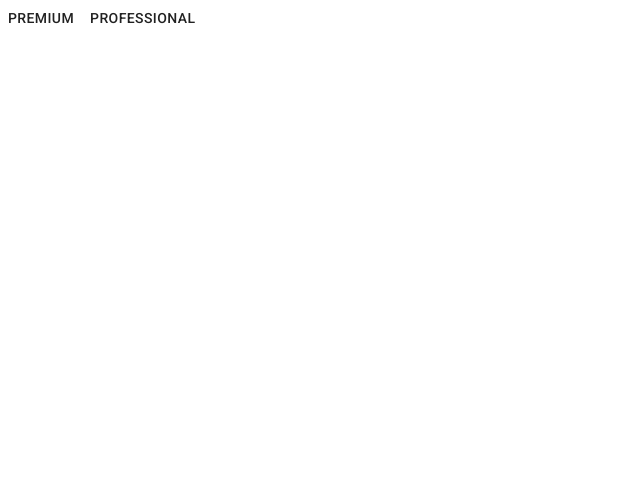
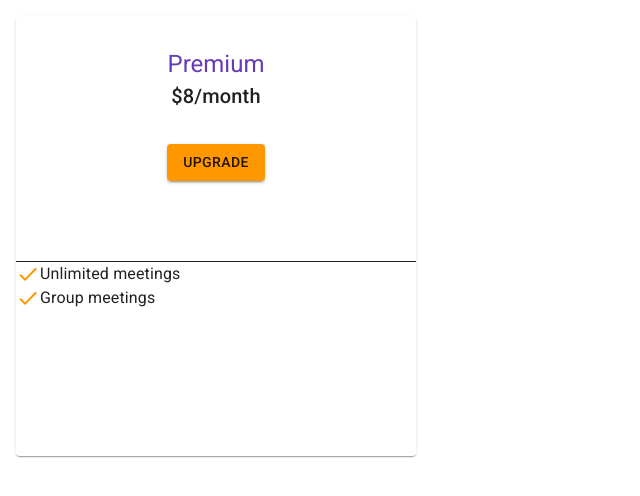
Before and after one commit to hatchways/team-phoenix, a React (Create React App) app in the folder client/: page /upgrade in a window 1280 px wide. Shown: the top 496 px of the page, without its empty margins (0-640 px from the left). Built offline with nearby package versions, Linux system fonts and the light colour scheme.

Commit message:
working on payments

```diff
--- a/client/src/pages/Upgrade.js
+++ b/client/src/pages/Upgrade.js
@@ -1,8 +1,11 @@
 import React from "react";
 import { Button } from "@material-ui/core/";
+import UpgradeWidget from "../component/UpgradeWidget";
 const Upgrade = () => {
   const handleOnclick = async (planType) => {
-    const result = await fetch(`http://localhost:5000/subscribe/${planType}`);
+    const result = await fetch(
+      `http://localhost:5000/subscribe/5f770e13b2952ffe5546adff/${planType}`
+    );
     const data = await result.json();
     const stripe = await window.Stripe(data.checkout_public_key);
     const stripeResult = await stripe.redirectToCheckout({
@@ -12,14 +15,7 @@ const Upgrade = () => {
   };
   return (
     <div>
-      <Button
-        onClick={() => {
-          handleOnclick("premium");
-        }}
-      >
-        premium
-      </Button>
-      <Button>professional</Button>
+      <UpgradeWidget heading="Premium" features={["Unlimited meetings"]} />
     </div>
   );
 };
```
